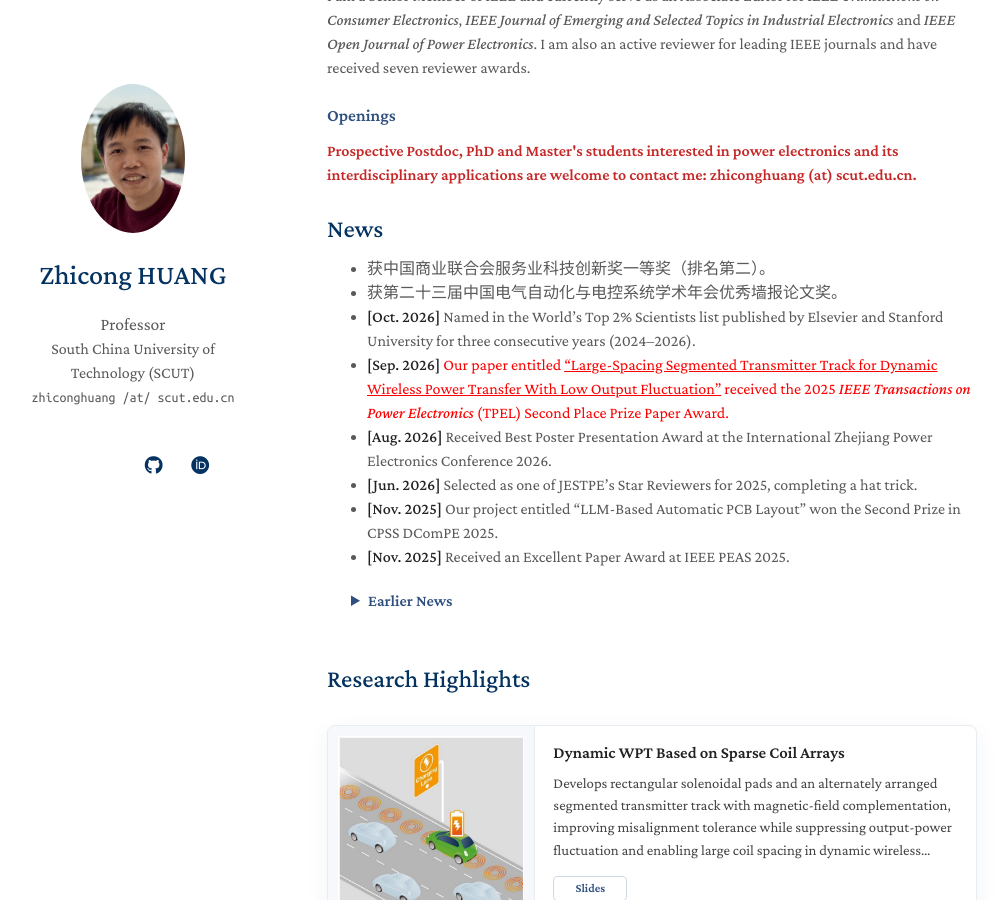
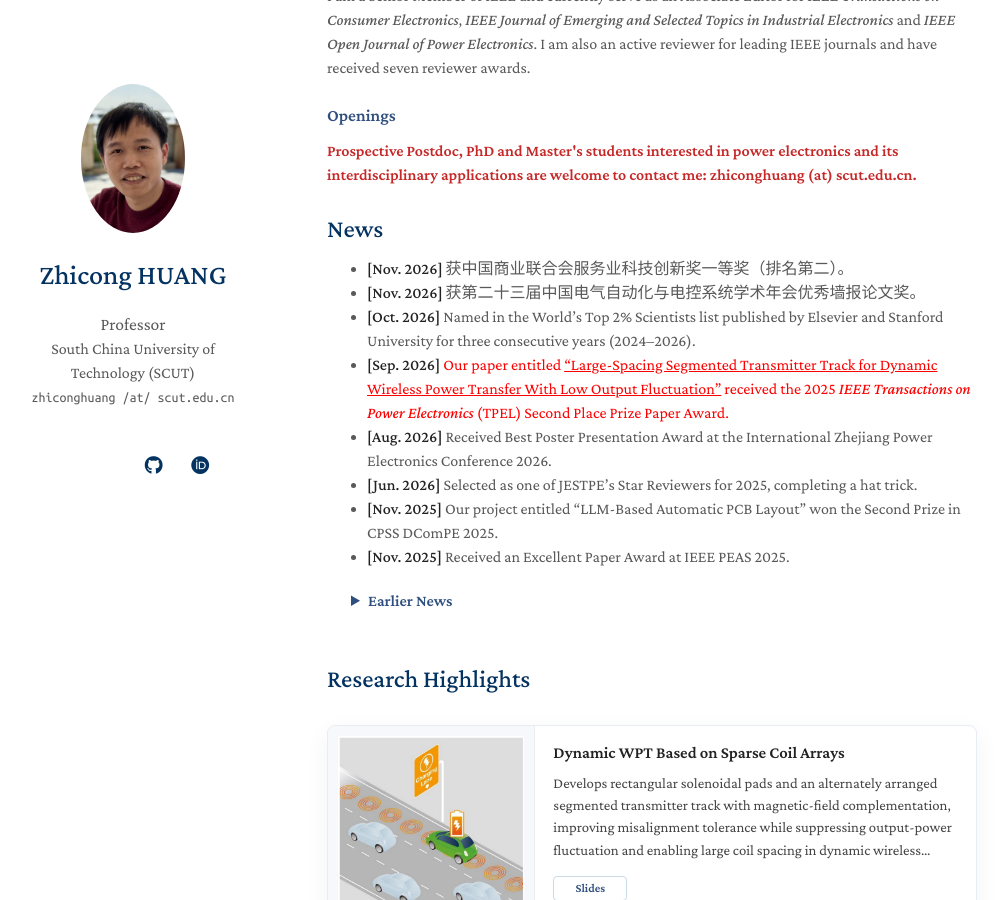
Before and after one commit to forwardhuang/forwardhuang.github.io, a Jekyll site: the page built from index.md, in a window 1280 px wide and 900 px high, scrolled down 429 px. Shown: the whole window, without its empty margins (143-1151 px from the left). Built offline with Jekyll 4.4.1, drawn with Linux system fonts in a browser that asks for light colours; a style sheet for code colours, icons or effects is not loaded; our own code applies the rules of GitHub Pages for plain Markdown files.

Commit message:
Update index.md

```diff
--- a/index.md
+++ b/index.md
@@ -20,8 +20,8 @@ I am a Senior Member of IEEE and currently serve as an Associate Editor for *IEE
 
 <h2 id="news" class="section-title news-section-title">News</h2>
 
-- 获中国商业联合会服务业科技创新奖一等奖（排名第二）。
-- 获第二十三届中国电气自动化与电控系统学术年会优秀墙报论文奖。
+- **[Nov. 2026]** 获中国商业联合会服务业科技创新奖一等奖（排名第二）。
+- **[Nov. 2026]** 获第二十三届中国电气自动化与电控系统学术年会优秀墙报论文奖。
 - **[Oct. 2026]** Named in the World's Top 2% Scientists list published by Elsevier and Stanford University for three consecutive years (2024–2026).
 - <span style="color: red;"><strong>[Sep. 2026]</strong> Our paper entitled <a href="https://ieeexplore.ieee.org/document/11002618" target="_blank" rel="noopener" style="color: red; text-decoration: underline;">“Large-Spacing Segmented Transmitter Track for Dynamic Wireless Power Transfer With Low Output Fluctuation”</a> received the 2025 <em>IEEE Transactions on Power Electronics</em> (TPEL) Second Place Prize Paper Award.</span>
 - **[Aug. 2026]** Received Best Poster Presentation Award at the International Zhejiang Power Electronics Conference 2026.
```
